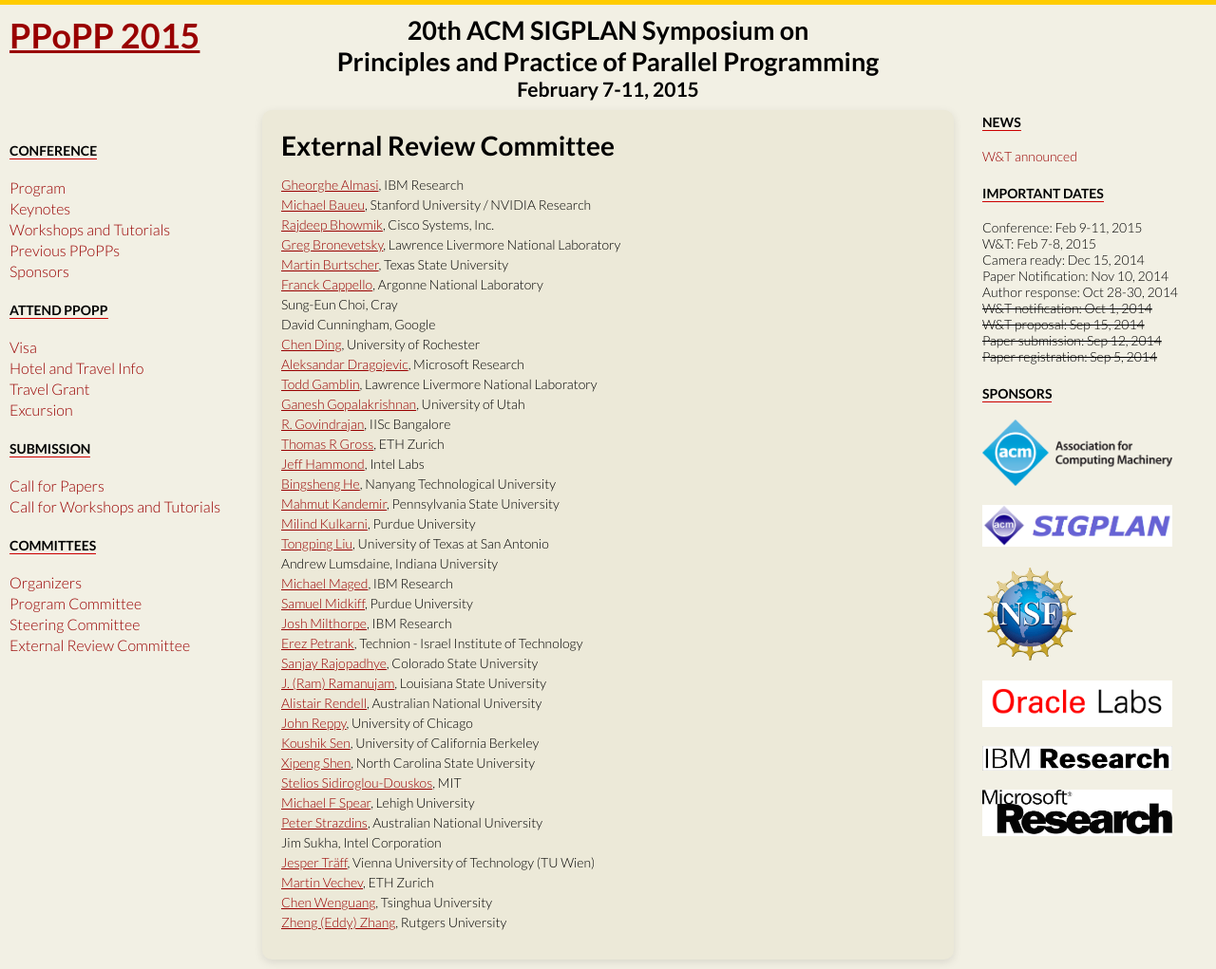
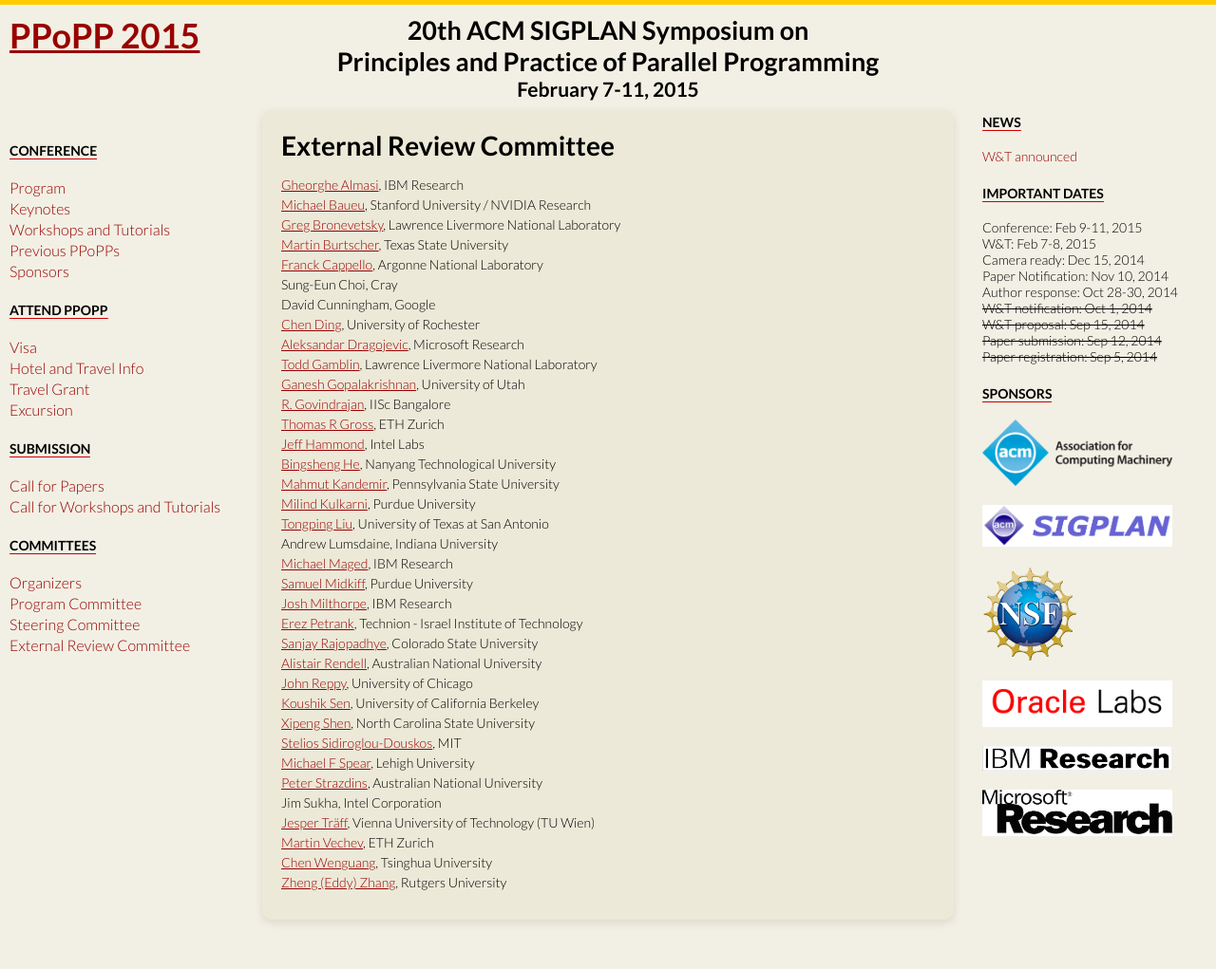
Before and after one commit to southerngs/ppopp-site, a Jekyll site: the page built from erc.md, in a window 1280 px wide. Shown: the whole page at 95% size. Built offline with Jekyll 4.4.1, drawn with Linux system fonts in a browser that asks for light colours; some web fonts are replaced; after the commit the page ends 979 px from its top, so only the background shows below that.

Commit message:
update pc and erc

```diff
--- a/erc.md
+++ b/erc.md
@@ -5,7 +5,6 @@ permalink: /erc/
 ---
 [Gheorghe Almasi](http://researcher.watson.ibm.com/researcher/view.php?person=us-gheorghe), IBM Research
 [Michael Baueu](http://stanford.edu/~mebauer), Stanford University / NVIDIA Research
-[Rajdeep Bhowmik](http://cs.binghamton.edu/~rbhowmik/), Cisco Systems, Inc.
 [Greg Bronevetsky](http://greg.bronevetsky.com/), Lawrence Livermore National Laboratory
 [Martin Burtscher](http://cs.txstate.edu/~burtscher/), Texas State University
 [Franck Cappello](http://www.mcs.anl.gov/person/franck-cappello), Argonne National Laboratory
@@ -28,7 +27,6 @@ Andrew Lumsdaine,  Indiana University
 [Josh Milthorpe](http://researcher.watson.ibm.com/researcher/view.php?person=us-jjmiltho), IBM Research
 [Erez Petrank](http://www.cs.technion.ac.il/~erez/), Technion - Israel Institute of Technology
 [Sanjay Rajopadhye](http://www.cs.colostate.edu/~svr), Colorado State University
-[J. (Ram) Ramanujam](http://www.ece.lsu.edu/jxr/jxr.html), Louisiana State University
 [Alistair Rendell](http://cs.anu.edu.au/~Alistair.Rendell/), Australian National University
 [John Reppy](http://people.cs.uchicago.edu/~jhr/), University of Chicago
 [ Koushik Sen](http://srl.cs.berkeley.edu/~ksen/doku.php?id=), University of California Berkeley
```
Also changed, not shown: pc.md (+0 -1 lines).
